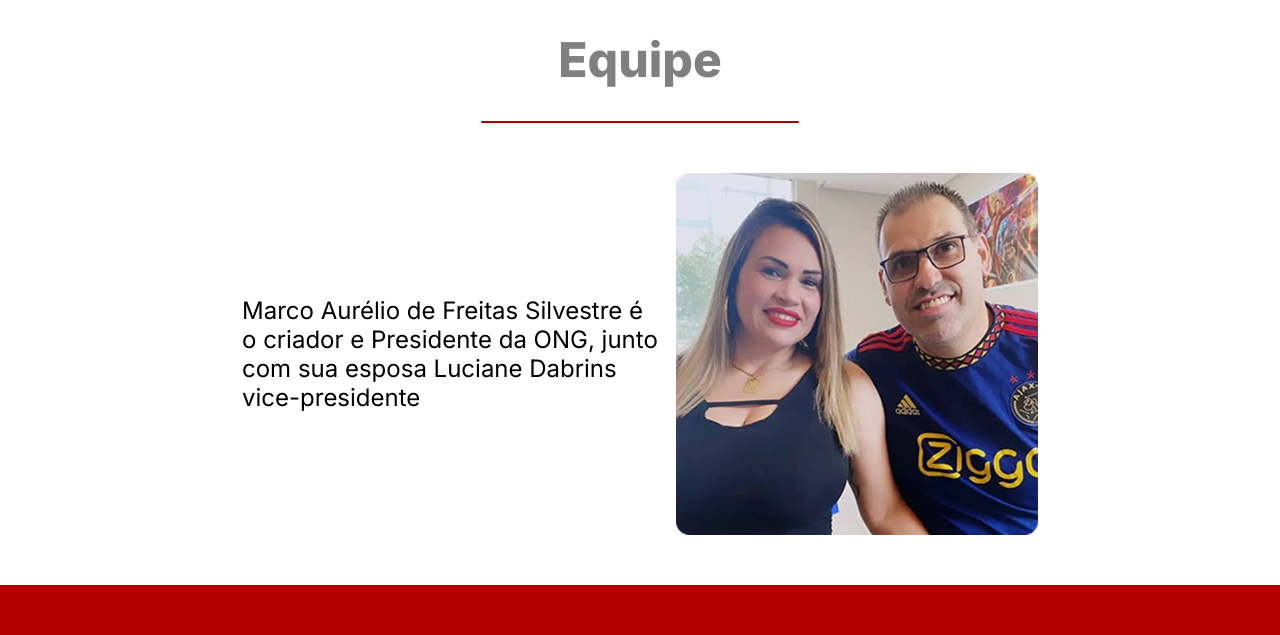
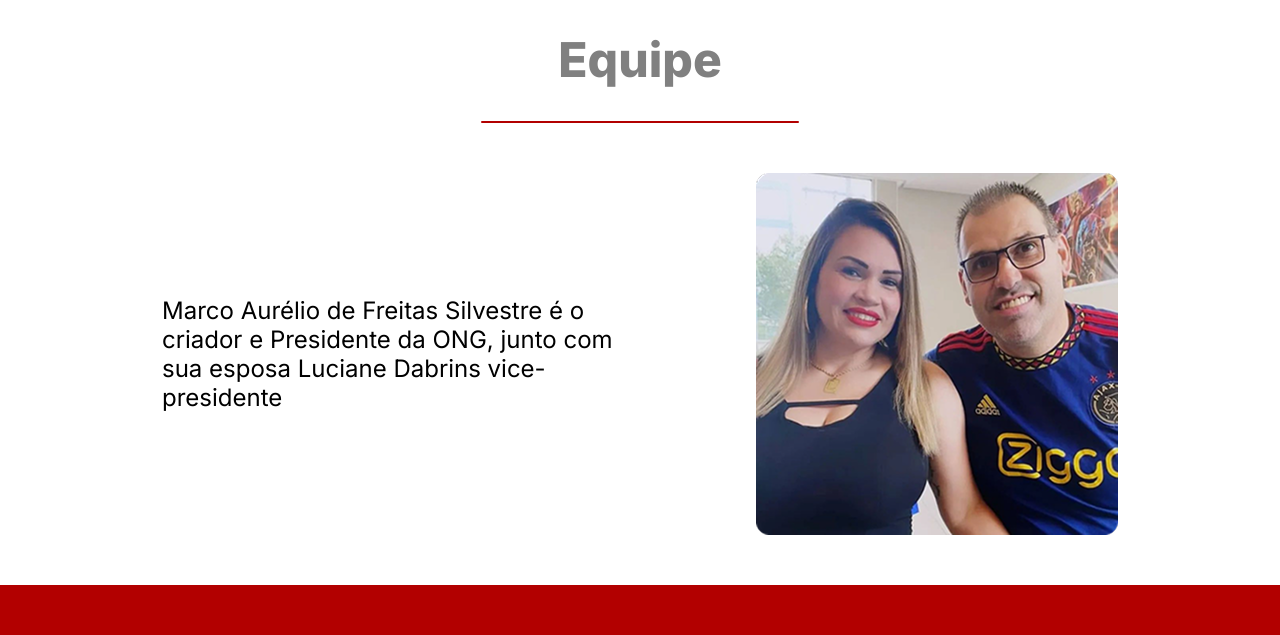
Before and after one commit to Gruposemh/front, a React (Vite) app: page /sobre in a window 1280 px wide. Shown: the part 4180-4815 px from the top of the page. Built offline with nearby package versions, Linux system fonts and the light colour scheme.

Commit message:
style: ajustes do estilo do card linha-do-tempo

```diff
--- a/src/styles/Cards/Card-SobreNos/Card-tempo/style.css
+++ b/src/styles/Cards/Card-SobreNos/Card-tempo/style.css
@@ -17,6 +17,7 @@
     justify-self: center;
     align-items: center;
     padding: 0 60px;
+    width: 70%;
 }
 
 .linha-card {
--- a/src/styles/SobreNos/section-equipe/style.css
+++ b/src/styles/SobreNos/section-equipe/style.css
@@ -2,9 +2,11 @@
     display: flex;
     justify-content: center;
     padding: 50px;
-    width: 70%;
     justify-self: center;
     font-size: 1.5rem;
     align-items: center;
-    gap: 15px;
+    gap: 134px;
 }
+.container-equipe p {
+    width: 460px;
+}
--- a/src/styles/SobreNos/section-linha-tempo/style.css
+++ b/src/styles/SobreNos/section-linha-tempo/style.css
@@ -8,5 +8,5 @@
     flex-direction: column;
     padding: 30px;
     gap: 20px;
-    width: 100%;
+
 }
```
